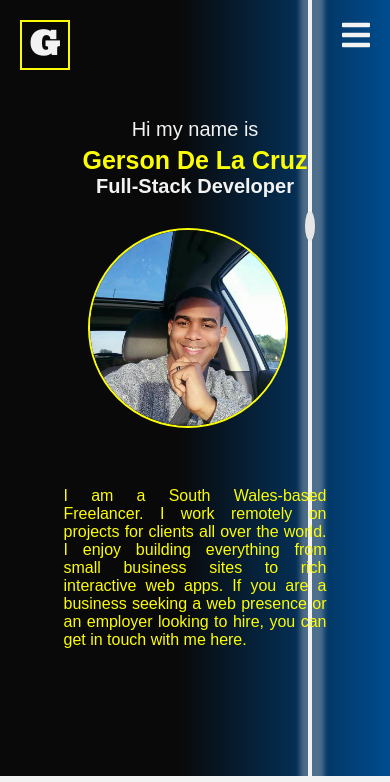
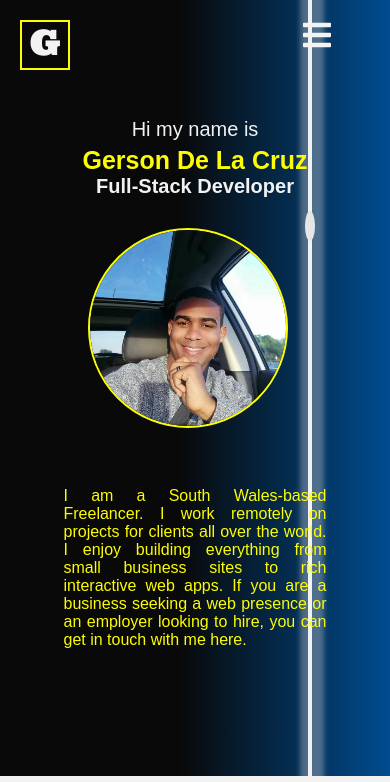
Before and after one commit to Gersondelacruzdeveloper/Milestone-Project1, a plain HTML site: page index.html in a window 390 px wide. Shown: the top 782 px of the page. Drawn offline with Linux system fonts and the light colour scheme.

Commit message:
fix: Move menu-bar 10% from the right to adjust vertical line

```diff
--- a/assets/css/style.css
+++ b/assets/css/style.css
@@ -681,7 +681,7 @@ footer div {
         width: 48px;
         height: 48px;
         position: absolute;
-        right: 0;
+        right: 10%;
         top: 19px;
     }
     .menu {
```
